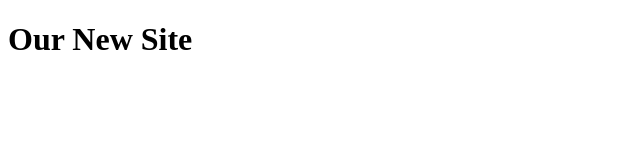
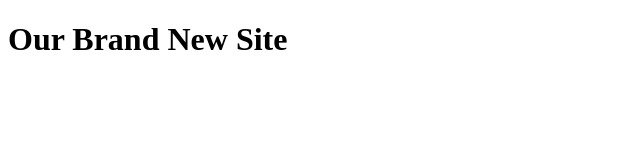
Before and after one commit to tgrey2024/070125, a plain HTML site: page index.html in a window 1280 px wide. Shown: the whole page, without its empty margins (0-640 px from the left). Drawn offline with Linux system fonts and the light colour scheme.

Commit message:
change index title

```diff
--- a/index.html
+++ b/index.html
@@ -6,6 +6,6 @@
     <title>Document</title>
 </head>
 <body>
-    <h1>Our New Site</h1>
+    <h1>Our Brand New Site</h1>
 </body>
 </html>
```
